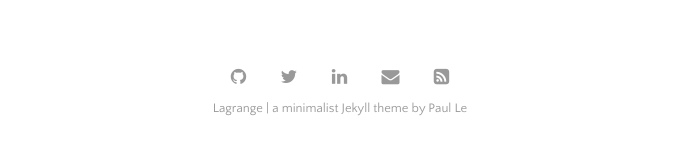
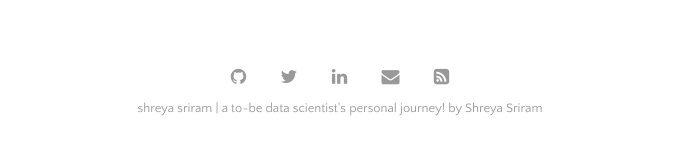
Before and after one commit to shreyasriram4/shreyasriram4.github.io, a Jekyll site: the page built from index.html, in a window 1280 px wide and 900 px high, scrolled down 2243 px. Shown: the part 746-897 px from the top of the window, without its empty margins (300-979 px from the left). Built offline with Jekyll 4.4.1, drawn with Linux system fonts in a browser that asks for light colours; the list of posts is cut into pages by our own code; some of the changed text lies outside the part shown.

Commit message:
Update _config.yml

```diff
--- a/_config.yml
+++ b/_config.yml
@@ -20,9 +20,9 @@ permalink:           /:title
 plugins:             [jekyll-paginate, jekyll-sitemap, jekyll-feed, jekyll-seo-tag]
 
 # Customise atom feed settings (this is where Jekyll-Feed gets configuration information)
-title:		           'Lagrange'
-description:	       'a minimalist Jekyll theme'
-author:              'Paul Le'
+title:		           'shreya sriram'
+description:	       "a to-be data scientist's personal journey!"
+author:              'Shreya Sriram'
 
 # RSS 2.0 can be used instead of Atom by uncommenting following two lines
 #feed:
```
